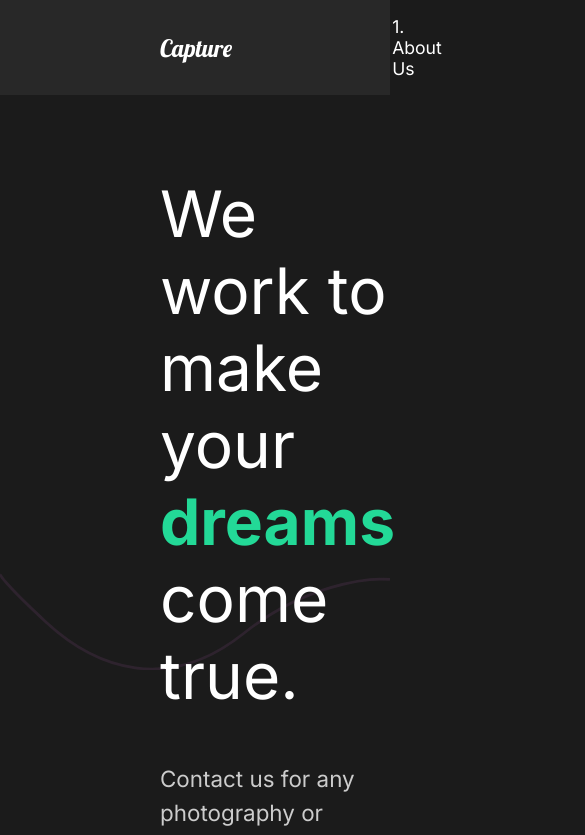
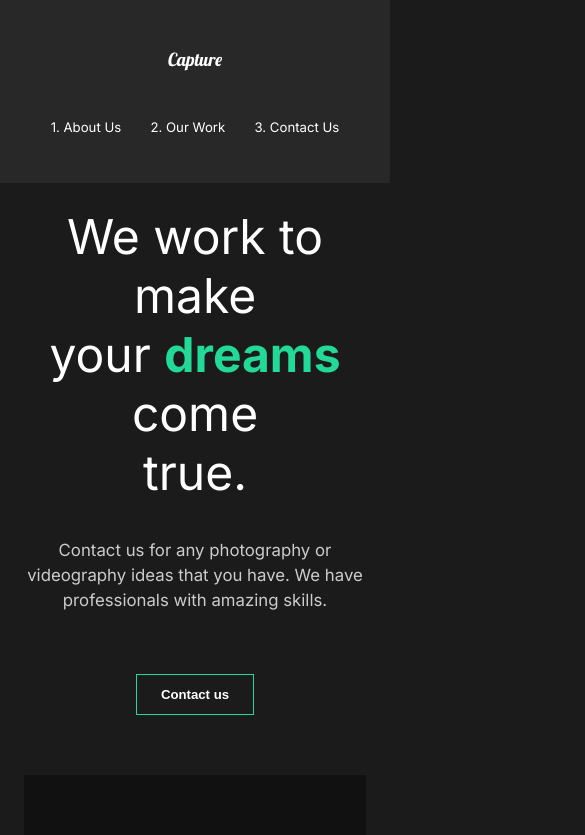
Before and after one commit to geoffctn/capture, a React (Create React App) app: page / in a window 390 px wide. Shown: the top 835 px of the page, 585 px wide, since content can reach past the window. Built offline with nearby package versions, Linux system fonts and the light colour scheme.

Commit message:
added responsive

```diff
--- a/src/components/GlobalStyle.js
+++ b/src/components/GlobalStyle.js
@@ -5,6 +5,11 @@ const GlobalStyle = createGlobalStyle`
     margin: 0;
     padding: 0;
     box-sizing: border-box;
+  }
+  html {
+    @media (max-width: 1700px) {
+      font-size: 75%;
+    }
   }
   body {
     font-family: 'Inter', sans-serif;
--- a/src/components/Nav.js
+++ b/src/components/Nav.js
@@ -53,6 +53,22 @@ const StyledNav = styled.nav`
     font-family: 'Lobster', cursive;
     font-weight: lighter;
   }
+  @media (max-width: 1300px) {
+    flex-direction: column;
+    padding: 2rem 1rem;
+    #logo {
+      display: inline-block;
+      margin: 2rem;
+    }
+    ul {
+      width: 100%;
+      padding: 2rem;
+      justify-content: space-around;
+      li {
+        padding: 0;
+      }
+    }
+  }
 `
 
 export default Nav
--- a/src/components/ServicesSection.js
+++ b/src/components/ServicesSection.js
@@ -69,6 +69,9 @@ const Services = styled(About)`
 const Cards = styled.div`
   display: flex;
   flex-wrap: wrap;
+  @media (max-width: 1300px) {
+    justify-content: center;
+  }
 `
 const Card = styled.div`
   flex-basis: 20rem;
--- a/src/components/useScroll.js
+++ b/src/components/useScroll.js
@@ -3,7 +3,7 @@ import { useInView } from 'react-intersection-observer'
 
 const useScroll = () => {
   const controls = useAnimation()
-  const [element, view] = useInView({ threshold: 0.5 })
+  const [element, view] = useInView({ threshold: 0.3 })
   if (view) {
     controls.start('show')
   } else {
--- a/src/pages/ContactUs.js
+++ b/src/pages/ContactUs.js
@@ -46,10 +46,17 @@ const ContactStyle = styled(motion.div)`
   min-height: 90vh;
   padding: 5rem 10rem;
   color: #353535;
+  @media (max-width: 1300px) {
+    padding: 2rem;
+    font-size: 1rem;
+  }
 `
 const Title = styled.div`
   margin-bottom: 4rem;
   color: block;
+  @media (max-width: 1300px) {
+    margin-top: 5rem;
+  }
 `
 const Hide = styled.div`
   overflow: hidden;
--- a/src/pages/MovieDetail.js
+++ b/src/pages/MovieDetail.js
@@ -73,6 +73,10 @@ const Awards = styled.div`
   margin: 5rem 10rem;
   align-items: center;
   justify-content: space-around;
+  @media (max-width: 1300px) {
+    display: block;
+    margin: 2rem;
+  }
 `
 const AwardStyle = styled.div`
   padding: 5rem;
--- a/src/pages/OurWork.js
+++ b/src/pages/OurWork.js
@@ -75,6 +75,9 @@ const Work = styled(motion.div)`
   h2 {
     padding: 1rem 0;
   }
+  @media (max-width: 1300px) {
+    padding: 2rem;
+  }
 `
 const Movie = styled(motion.div)`
   padding-bottom: 10rem;
--- a/src/styles.js
+++ b/src/styles.js
@@ -8,6 +8,11 @@ export const About = styled(motion.div)`
   min-height: 90vh;
   padding: 5rem 10rem;
   color: white;
+  @media (max-width: 1300px) {
+    display: block;
+    padding: 2rem;
+    text-align: center;
+  }
 `
 export const Description = styled.div`
   flex: 1;
@@ -15,6 +20,12 @@ export const Description = styled.div`
   z-index: 2;
   h2 {
     font-weight: lighter;
+  }
+  @media (max-width: 1300px) {
+    padding: 0;
+    button {
+      margin: 2rem 0 5rem 0;
+    }
   }
 `
 export const Image = styled.div`
```
